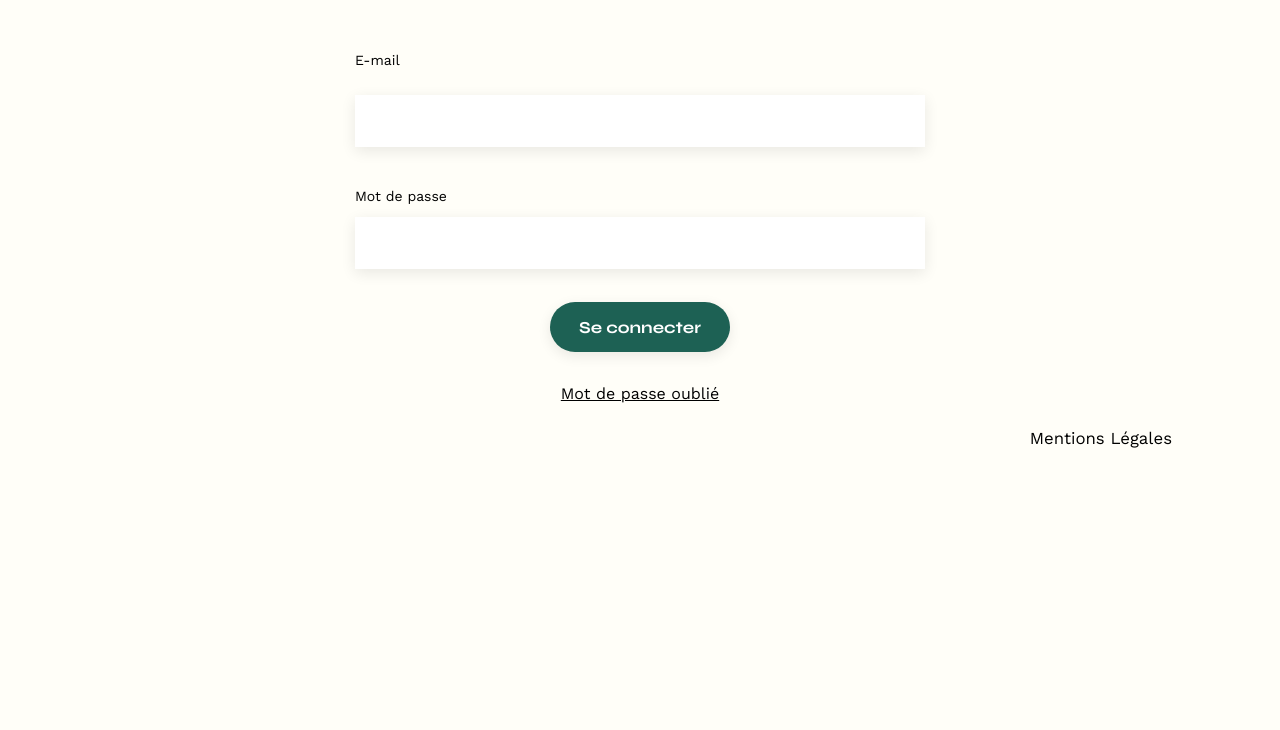
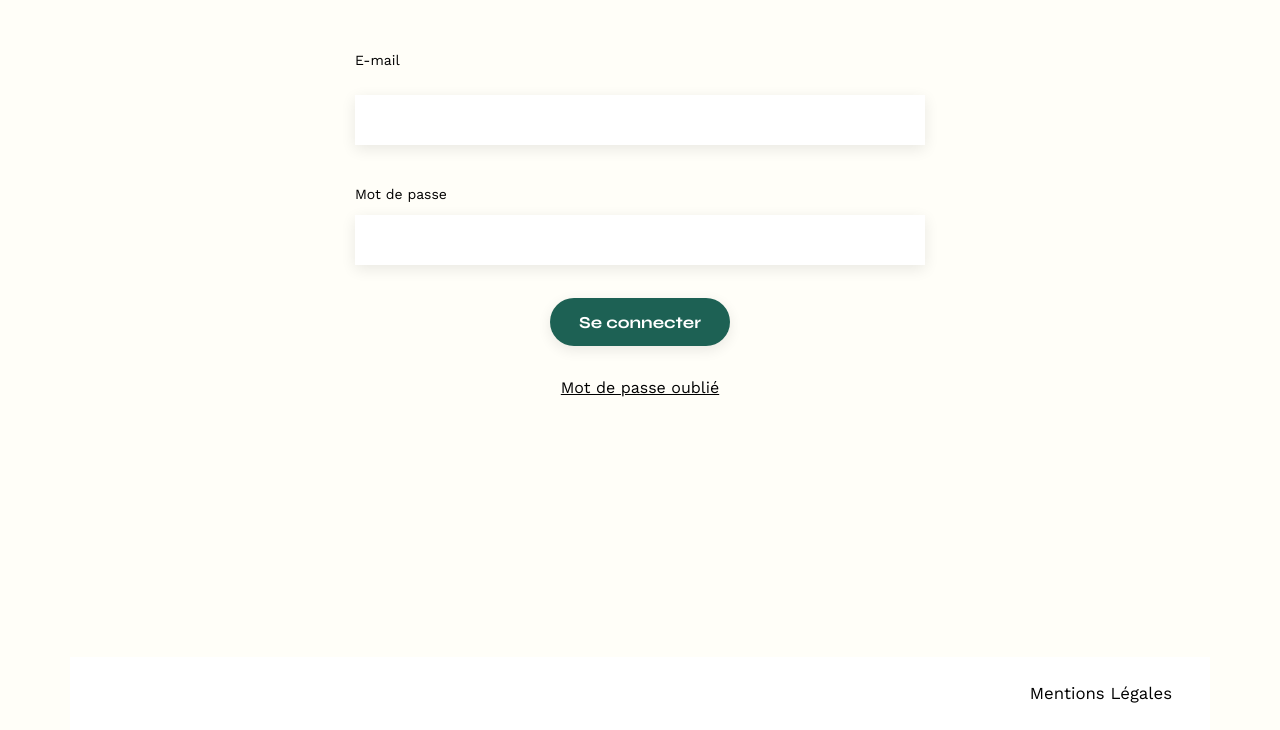
Before and after one commit to MarieC2023/Sophie-Bluel_HTML-CSS-JS, a plain HTML site: page FrontEnd/login.html in a window 1280 px wide. Shown: the part 178-908 px from the top of the page. Before the commit the page ends 800 px from the top, so only its background shows below. Drawn offline with nearby package versions, Linux system fonts and the light colour scheme.

Commit message:
MAJ de la feuille de style concernant la page login

```diff
--- a/FrontEnd/assets/style.css
+++ b/FrontEnd/assets/style.css
@@ -189,10 +189,15 @@ input[type="submit"]{
 	border-radius: 60px ;
 }
 /* Footer*/
+footer{
+	background-color: #FFFFFF;
+
+}
+
 footer nav ul {
 	display: flex;
 	justify-content: flex-end;
-	margin: 2em
+	padding: 2em
 }
 
 /* Gestion du style des filters*/
@@ -233,28 +238,29 @@ footer nav ul {
 	font-weight: bold;
 }
 
-
 	/* Section login*/
 #login {
 	width: 50%;
 	margin: auto;
+	min-height: 43.25rem;
+
 }
 #login > * {
 	text-align: center;
 
 }
 #login h2{
-	margin-bottom: 20px;
+	margin-bottom: 1.3rem;
 }
 #login form {
 	text-align: left;
-	margin-top:30px;
+	margin-top:1.875rem;
 	display: flex;
 	flex-direction: column;
 }
 
 #login input {
-	height: 50px;
+	height: 3rem;
 	font-size: 1.2em;
 	border: none;
 	box-shadow: 0px 4px 14px rgba(0, 0, 0, 0.09);
@@ -269,9 +275,9 @@ input[type="submit"]{
 	color: white;
 	background-color: #1D6154;
 	margin : 2em auto ;
-	width: 180px;
+	width: 11.25rem;
 	text-align: center;
-	border-radius: 60px ;
+	border-radius: 3.75rem;
 }
 
 .forgotten-password{
```
